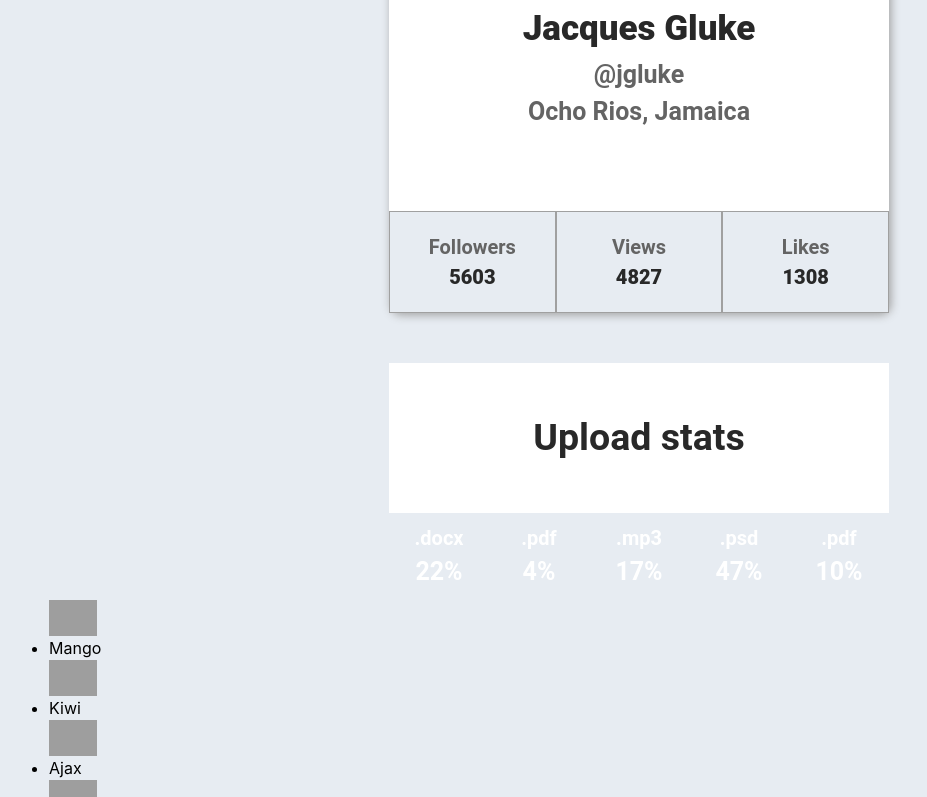
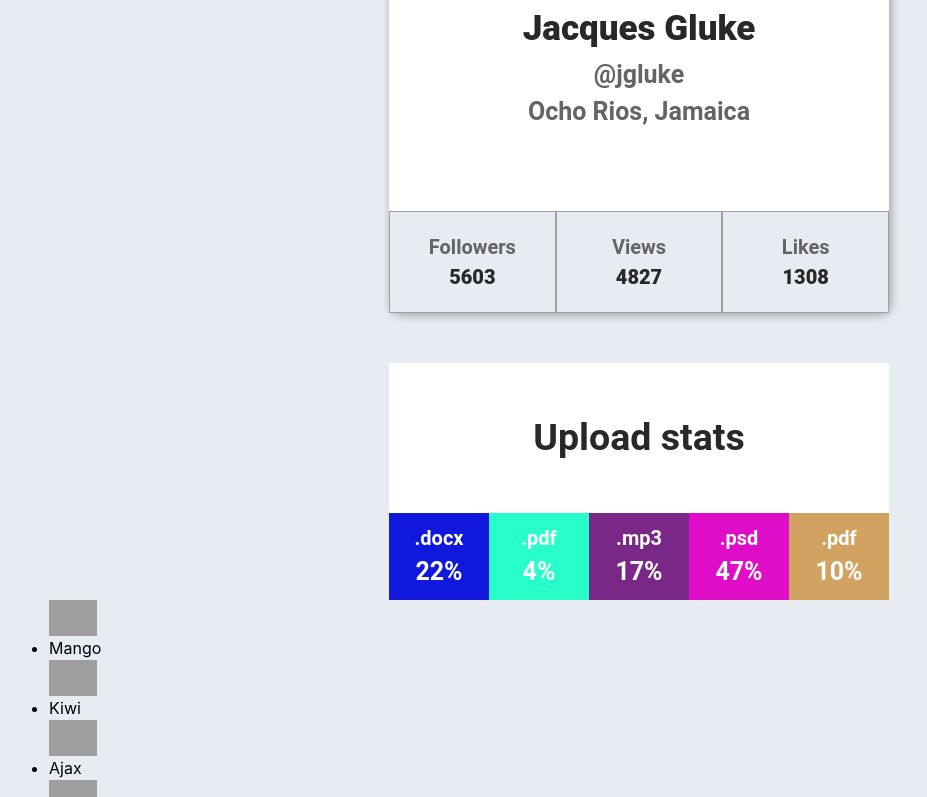
Before and after one commit to iTommma/goit-react-hw-01-components, a React (Create React App) app: page / in a window 1280 px wide. Shown: the part 357-1154 px from the top of the page, without its empty margins (1-928 px from the left). Built offline with nearby package versions, Linux system fonts and the light colour scheme; grey boxes are pictures that could not be loaded.

Commit message:
random color

```diff
--- a/src/components/statistics/Statistics.js
+++ b/src/components/statistics/Statistics.js
@@ -1,6 +1,8 @@
 import PropTypes from 'prop-types';
 import style from 'components/statistics/Statistics.module.css';
-console.log(style);
+
+const randomColor = () =>'#' + Math.floor(Math.random()*16777215).toString(16);
+console.log(randomColor);
 
 export const Statistics = ({ title, stats }) => {
   // console.log(title);
@@ -11,7 +13,7 @@ export const Statistics = ({ title, stats }) => {
       <ul className={style.statList}>
         {stats.map(({ id, label, percentage }) => {
           return (
-            <li key={id} className={style.item}>
+            <li key={id} className={style.item} style={{backgroundColor: randomColor()}}>
               <span className={style.label}>{label}</span>
               <span className={style.percentage}>{percentage}%</span>
             </li>
--- a/src/components/statistics/Statistics.module.css
+++ b/src/components/statistics/Statistics.module.css
@@ -27,14 +27,16 @@
 .statList {
     display: flex;
     flex-direction: row;
+    /* flex-wrap: wrap; */
 }
 
 .item {
     /* outline: 1px solid red; */
     padding: 10px 0;
+
     display: flex;
     flex-direction: column;
-    flex-basis: 25%;
+    flex-basis: 100%;
     align-items: center;
 }
 
```
